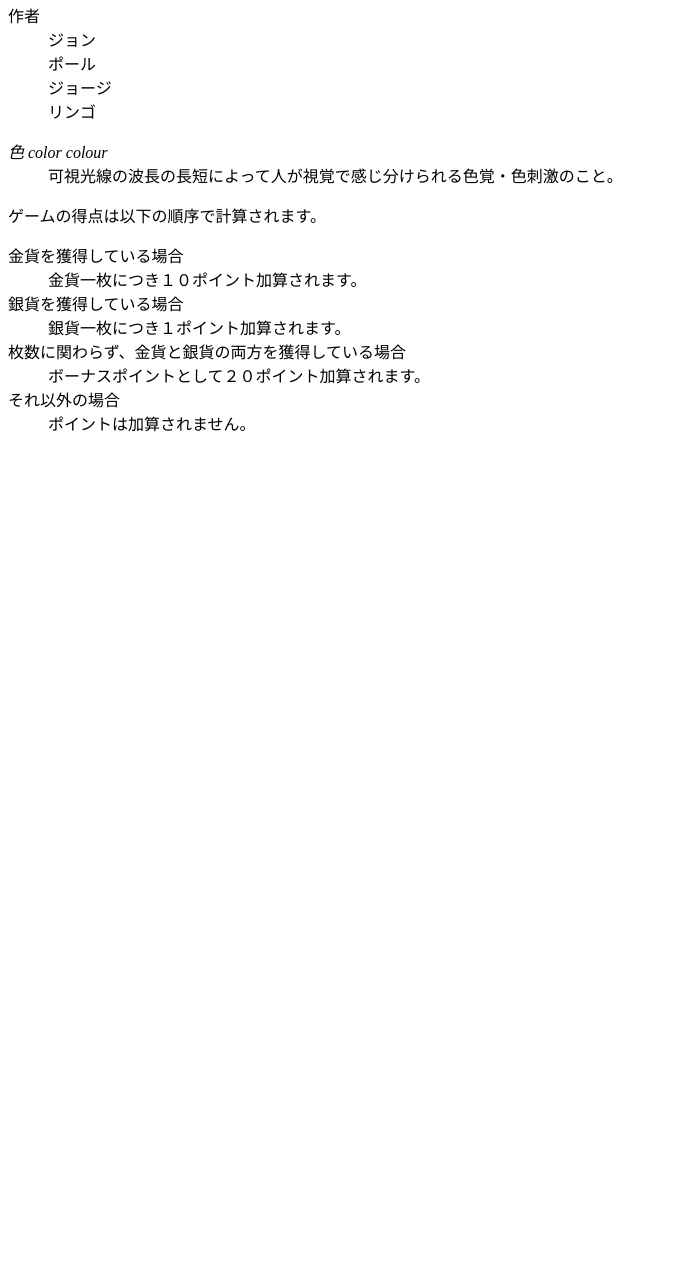
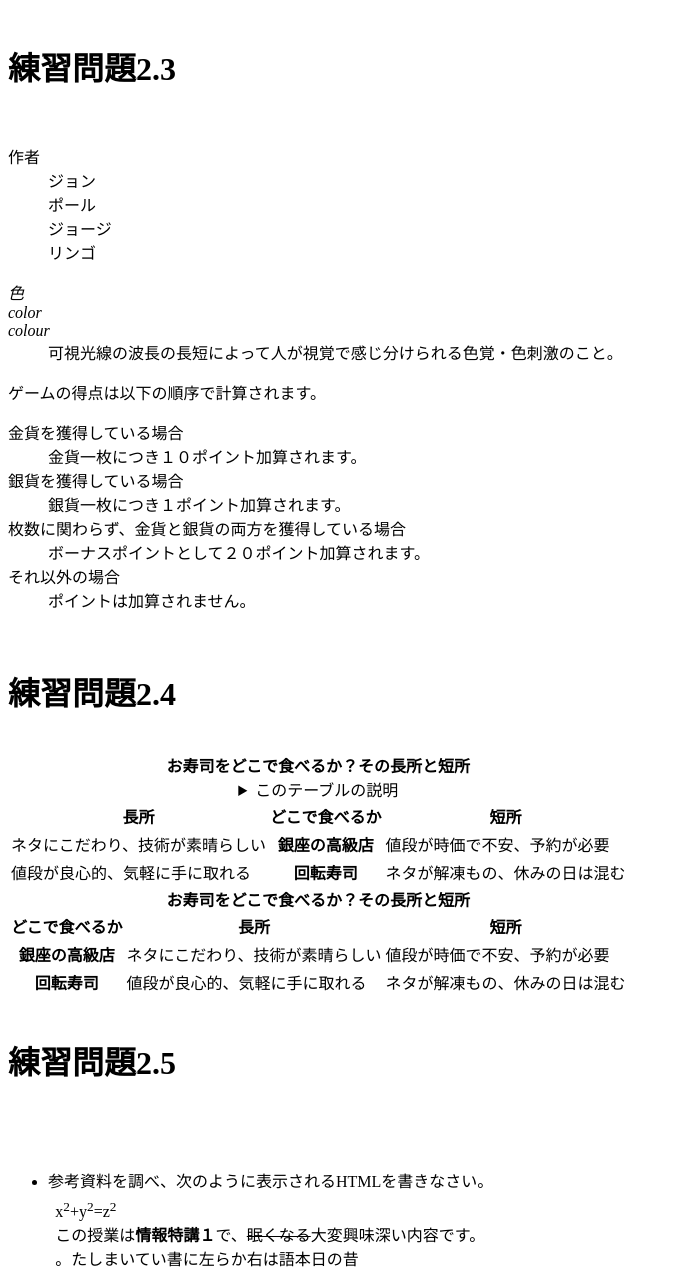
Before and after one commit to ohika1021/zm19258-2021-1, a plain HTML site: page index.html in a window 1280 px wide. Shown: the part 361-1647 px from the top of the page, without its empty margins (0-680 px from the left). Before the commit the page ends 812 px from the top, so only its background shows below. Drawn offline with Linux system fonts and the light colour scheme.

Commit message:
2021/05/25

```diff
--- a/index.html
+++ b/index.html
@@ -20,6 +20,9 @@
       <li>ほにゃらら</li>
   </ol>
 
+  <br>
+<h1>練習問題2.3</h1>
+<br>
   <dl>
     <dt>作者</dt>
     <dd>ジョン</dd>
@@ -29,9 +32,9 @@
     </dl>
 
     <dl>
-    <dtlang="ja"><dfn>色</dfn></dt>
-    <dtlang="en-US"><dfn>color</dfn></dt>
-    <dtlang="en-GB"><dfn>colour</dfn></dt>
+    <dt lang="ja"><dfn>色</dfn></dt>
+    <dt lang="en-US"><dfn>color</dfn></dt>
+    <dt lang="en-GB"><dfn>colour</dfn></dt>
     <dd>可視光線の波長の長短によって人が視覚で感じ分けられる色覚・色刺激のこと。</dd>
     </dl>
     <p>ゲームの得点は以下の順序で計算されます。
@@ -47,5 +50,53 @@
     <dt>それ以外の場合</dt>
     <dd>ポイントは加算されません。</dd>
     </dl>
+
+
+  <br>
+<h1>練習問題2.4</h1>
+<br>
+    <table>
+    <caption>
+    <strong>お寿司をどこで食べるか？その長所と短所</strong>
+    <details>
+    <summary>このテーブルの説明</summary>
+    <p>以下のテーブルでは、２番目のカラムに寿司店のタイプが入れられています。その左側にそのようなタイプのお店でお寿司を食べる場合の長所が、右側に短所が入れられています。</p>
+    </details>
+    </caption>
+    <thead>
+    <tr><th>長所</th><th>どこで食べるか</th><th>短所</th></tr>
+    </thead>
+    <tbody>
+    <tr><td>ネタにこだわり、技術が素晴らしい</td><th>銀座の高級店
+    </th><td>値段が時価で不安、予約が必要</td></tr>
+    <tr><td>値段が良心的、気軽に手に取れる</td><th>回転寿司
+    </th><td>ネタが解凍もの、休みの日は混む</td></tr>
+    </tbody>
+    </table>
+    <table>
+    <caption>
+    <strong>お寿司をどこで食べるか？その長所と短所</strong>
+    </caption>
+    <thead>
+    <tr><th>どこで食べるか</th><th>長所</th><th>短所
+    </th></tr>
+    </thead>
+    <tbody>
+    <tr><th>銀座の高級店</th><td>ネタにこだわり、技術が素晴らしい</td><td>値段が時価で不安、予約が必要</td></tr>
+    <tr><th>回転寿司</th><td>値段が良心的、気軽に手に取れる</td><td>ネタが解凍もの、休みの日は混む</td></tr>
+    </tbody>
+    </table>
+
+
+  <br>
+<h1>練習問題2.5</h1>
+　　<ul>
+  　<li>参考資料を調べ、次のように表示されるHTMLを書きなさい。
+    <p style="margin:1ex">x<sup>2</sup>+y<sup>2</sup>=z<sup>2</sup>
+    <br />
+    この授業は<b>情報特講１</b>で、<s>眠くなる</s>大変興味深い内容です。<br />
+    <bdo dir="rtl">昔の日本語は右から左に書いていました。</bdo></p>
+   </li>
+   </ul>
 </body>
 </html>
```
